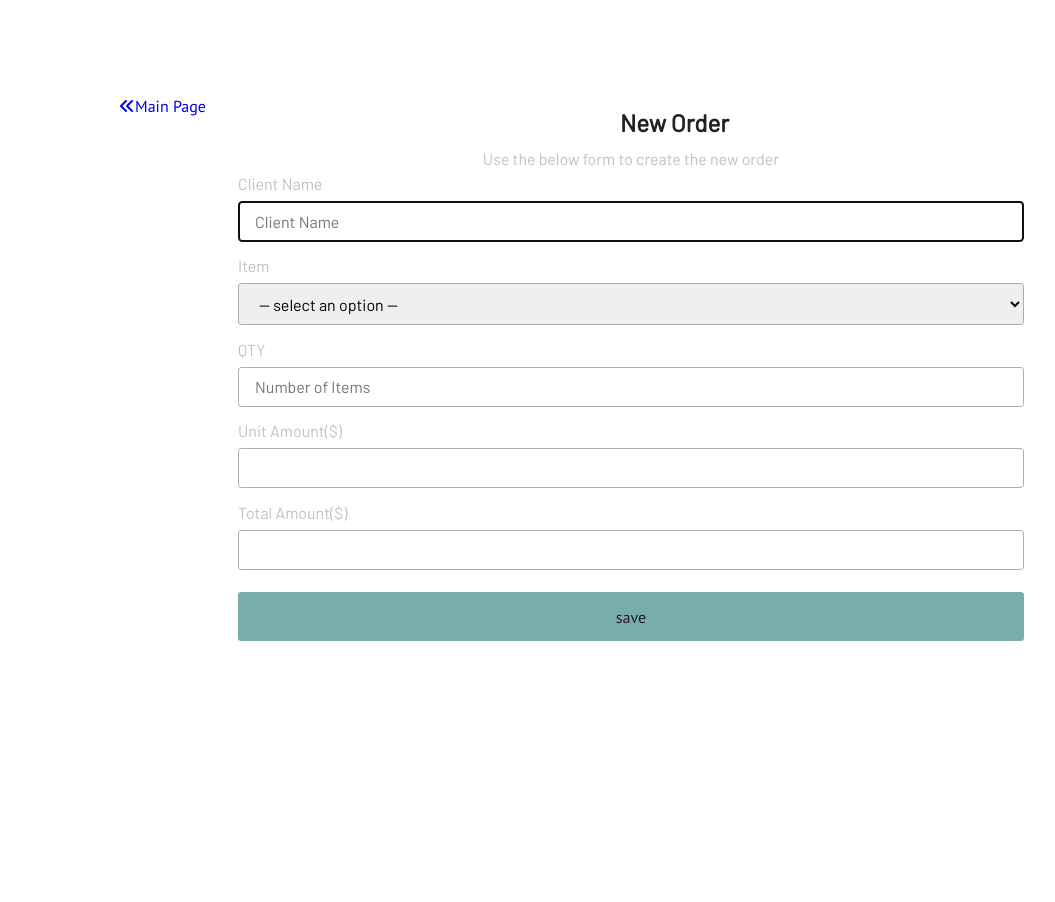
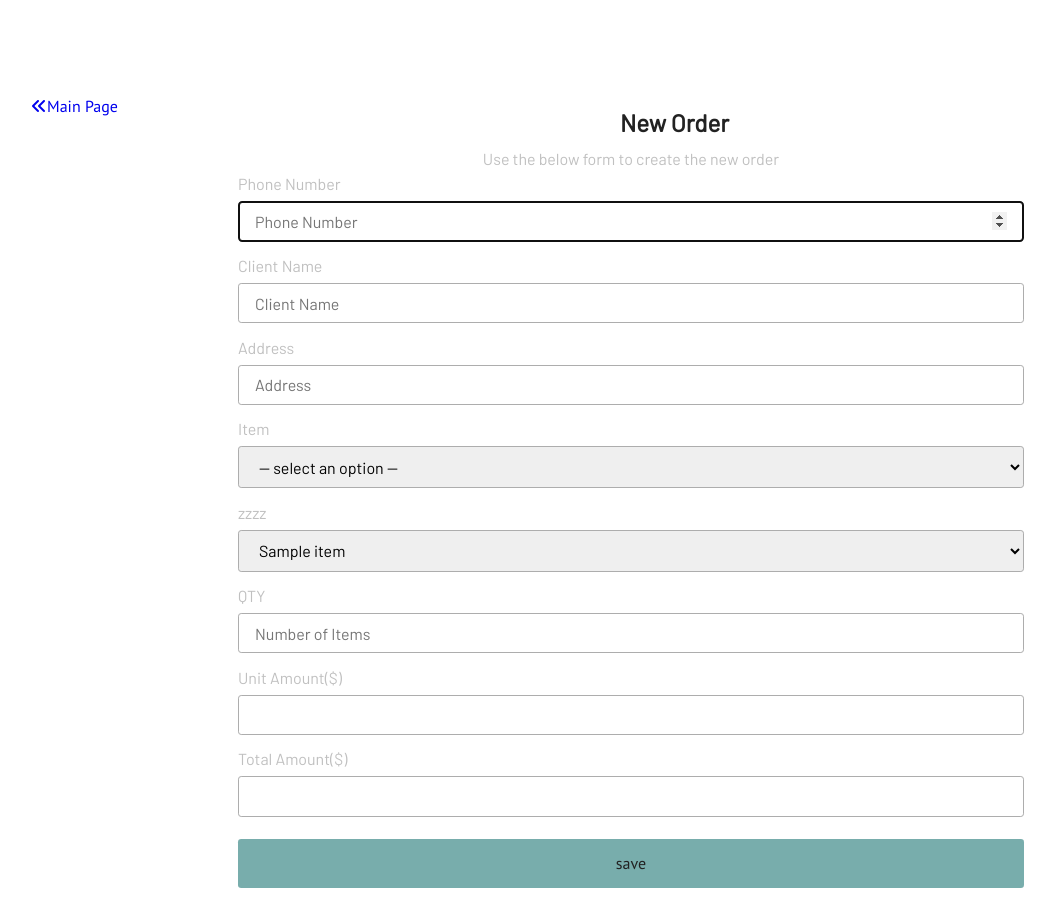
Before and after one commit to hadizzz001/stockapp1, a Node server app: template views/add_user.ejs in a window 1280 px wide. Shown: the part 89-991 px from the top of the page, without its empty margins (9-1064 px from the left). Before the commit the page ends 730 px from the top, so only its background shows below. Run offline with Node 20, Linux system fonts and the light colour scheme; the template is opened without the code that fills it: most values are stand-ins (such as "Sample title", 1, 10 or a date in 2020); some libraries are stand-ins or nearby versions.

Commit message:
connection push

```diff
--- a/assets/css/style.css
+++ b/assets/css/style.css
@@ -21,7 +21,7 @@ a{
 }
 
 .container{
-    max-width: 1024px;
+    max-width: 1200px;
     margin: auto;
 }
 
@@ -45,8 +45,8 @@ flex-wrap: wrap;
 }
 
 .border-shadow{
-    border: 1px solid var(--border-btn);
-    box-shadow: 1px 3px 10px #c0c0c0;
+    /* border: 1px solid var(--border-btn);
+    box-shadow: 1px 3px 10px #c0c0c0; */
 }
 
 .text-dark{
@@ -63,7 +63,7 @@ flex-wrap: wrap;
 }
 
 .text-gradient{
-    background: linear-gradient(to right, #494949 , #a3a3a3);
+    background: linear-gradient(to right, #000000 , #000000);
     -webkit-background-clip: text;
     background-clip: text;
     -webkit-text-fill-color: transparent;
@@ -107,9 +107,9 @@ table{
 }
 
 .table td > a.btn{
-    padding: .3em 1em;
-    font-size: 1.1em;
-    margin: 0 .2em;
+    padding: 0.1em 0.1em;
+    font-size: .8em;
+    margin: 0 0.2em;
 }
 
 .table tr:hover{
--- a/assets/js/index.js
+++ b/assets/js/index.js
@@ -1,4 +1,4 @@
-const urll= "https://stockapp1-ejs.herokuapp.com";
+const urll= "http://localhost:3000";
 
 $("#add_item").submit(function(event){
     alert('data saved!');
--- a/assets/js/order.js
+++ b/assets/js/order.js
@@ -1,5 +1,5 @@
 
-const urll= "https://stockapp1-ejs.herokuapp.com";
+const urll= "http://localhost:3000";
 
 
 
--- a/server.js
+++ b/server.js
@@ -108,5 +108,5 @@ var port = process.env.PORT || '3000'
 app.listen(port, err => {
     if (err)
         throw err
-    console.log(`Server is running on ${process.env.LOCALURL}`)
+        console.log(`Server is running on http://localhost:` + port)
 })
--- a/server/controller/controller.js
+++ b/server/controller/controller.js
@@ -9,6 +9,8 @@ exports.create = (req, res)=>{
         clientName: req.body.clientName,
         item: req.body.item,
         itm_id: req.body.itm_id,
+        clientPhone: req.body.clientPhone,
+        clientAddress: req.body.clientAddress,
         qty: req.body.qty,
         price: req.body.price,
         total: req.body.total,
--- a/server/services/render.js
+++ b/server/services/render.js
@@ -137,3 +137,8 @@ exports.add_url = (req,res) =>{
 exports.add_url1 = (req,res)=> {
     res.render('add_url1');
 }
+
+
+exports.test = (req,res)=> {
+    res.render('test');
+}
--- a/views/add_user.ejs
+++ b/views/add_user.ejs
@@ -20,7 +20,7 @@
     </div>
 </main>
 
-<script src="https://cdnjs.cloudflare.com/ajax/libs/jquery/3.6.1/jquery.min.js" integrity="sha512-aVKKRRi/Q/YV+4mjoKBsE4x3H+BkegoM/em46NNlCqNTmUYADjBbeNefNxYV7giUp0VxICtqdrbqU7iVaeZNXA==" crossorigin="anonymous" referrerpolicy="no-referrer"></script>
+<script src="https://cdnjs.cloudflare.com/ajax/libs/jquery/3.6.1/jquery.min.js" integrity="sha512-aVKKRRi/Q/YV+4mjoKBsE4x3H+BkegoM/em46NNlCqNTmUYADjBbeNefNxYV7giUp0VxICtqdrbqU7iVaeZNXA=="  ></script>
 
 <script src="/js/order.js"></script>
 </body>
--- a/views/include/_form.ejs
+++ b/views/include/_form.ejs
@@ -4,17 +4,26 @@
 
 
 
-<script src="https://cdnjs.cloudflare.com/ajax/libs/jquery/3.6.1/jquery.min.js" integrity="sha512-aVKKRRi/Q/YV+4mjoKBsE4x3H+BkegoM/em46NNlCqNTmUYADjBbeNefNxYV7giUp0VxICtqdrbqU7iVaeZNXA==" crossorigin="anonymous" referrerpolicy="no-referrer"></script>
+
 
 
 <form action="/api/users" method="POST" id="add_user">
     <div class="new_user">
+        <div class="form-group">
+            <label for="clientPhone" class="text-light">Phone Number</label>
+            <input type="number" name="clientPhone" value="" placeholder="Phone Number" autofocus required>
+        </div>
+
+        <div class="form-group">
+            <label for="clientName" class="text-light">Client Name</label>
+            <input type="text" name="clientName" value="" placeholder="Client Name" required>
+            <input type="hidden" id="itmid" name="itm_id" value="">
+            <input type="hidden" id="odate" name="odate" value="">
+        </div>
+
        <div class="form-group">
-           <label for="clientName" class="text-light">Client Name</label>
-           <input type="text" name="clientName" value="" placeholder="Client Name" autofocus required>
-           <input type="hidden" id="itmid" name="itm_id" value="">
-           <input type="hidden" id="odate" name="odate" value="">
-
+           <label for="clientAddress" class="text-light">Address</label>
+           <input type="text" name="clientAddress" value="" placeholder="Address" required>
        </div>
 
        <div class="form-group">
@@ -28,6 +37,18 @@
     </div>
 
 
+    <div class="form-group">
+        <label for="item" class="text-light">zzzz</label>
+
+
+       <select name="item" id="people">
+
+        <% for(var i = 0; i < items.length;i++){ %>
+            <option data-style="background-image: url(<%= items[i].imgurl %>&"><%= items[i].itemName %></option>
+        <% } %>
+    </select>
+    </div>
+    <!-- data-style="background-image: url(&apos;http://www.gravatar.com/avatar/b3e04a46e85ad3e165d66f5d927eb609?d=monsterid&amp;r=g&amp;s=16&apos;);" -->
     <div class="form-group">
         <select name="itemidx" id="itemidx" hidden>
             <option disabled selected value> -- select an option -- </option>
@@ -81,3 +102,12 @@
 
     </div>
 </form>
+
+
+
+<style>
+    .ui-menu-icons .ui-menu-item-wrapper {
+    /* padding-left: 5em; */
+    padding: 1em;
+}
+</style>
--- a/views/include/_header.ejs
+++ b/views/include/_header.ejs
@@ -9,6 +9,46 @@
     <link rel="stylesheet" href="https://cdnjs.cloudflare.com/ajax/libs/font-awesome/6.2.0/css/all.min.css" integrity="sha512-xh6O/CkQoPOWDdYTDqeRdPCVd1SpvCA9XXcUnZS2FmJNp1coAFzvtCN9BmamE+4aHK8yyUHUSCcJHgXloTyT2A==" crossorigin="anonymous" referrerpolicy="no-referrer" />
 
     <link rel="stylesheet" href="css/style.css">
+
+
+
+
+
+
+<link rel="stylesheet" href="//code.jquery.com/ui/1.13.2/themes/base/jquery-ui.css">
+<script src="https://code.jquery.com/jquery-3.6.0.js"></script>
+<script src="https://code.jquery.com/ui/1.13.2/jquery-ui.js"></script>
+<script>
+$( function() {
+  $.widget( "custom.iconselectmenu", $.ui.selectmenu, {
+    _renderItem: function( ul, item ) {
+      var li = $( "<li>" ),
+        wrapper = $( "<div>", { text: item.label } );
+
+      if ( item.disabled ) {
+        li.addClass( "ui-state-disabled" );
+      }
+
+      $( "<span>", {
+        style: item.element.attr( "data-style" ),
+        "class": "ui-icon " + item.element.attr( "data-class" )
+      })
+        .appendTo( wrapper );
+
+      return li.append( wrapper ).appendTo( ul );
+    }
+  });
+
+
+  $( "#people" )
+    .iconselectmenu()
+    .iconselectmenu( "menuWidget")
+      .addClass( "ui-menu-icons avatar" );
+} );
+</script>
+
+
+
 </head>
 <body>
 
--- a/views/include/_show.ejs
+++ b/views/include/_show.ejs
@@ -3,7 +3,9 @@
 <% for(var i = 0; i < users.length;i++){ %>
 
 <tr>
+    <td><%= users[i].clientPhone %></td>
     <td><%= users[i].clientName %></td>
+    <td><%= users[i].clientAddress %></td>
     <td><%= users[i].item %></td>
     <td><%= users[i].qty %></td>
     <td><%= users[i].price %></td>
--- a/views/order.ejs
+++ b/views/order.ejs
@@ -17,11 +17,13 @@
             <table class="table">
                 <thead class="thead-dark">
                     <tr>
+                        <th>Phone</th>
                         <th>Client Name</th>
+                        <th>Address</th>
                         <th>Item Name</th>
                         <th>QTY</th>
-                        <th>Unit Amount($)</th>
-                        <th>Total Amount($)</th>
+                        <th>Unit</br> Amount ($)</th>
+                        <th>Total</br> Amount ($)</th>
                         <th>Order Date</th>
                         <th>Action</th>
                     </tr>
```
Also changed, not shown: server/routes/router.js (+10 -0 lines), 2 other files.
